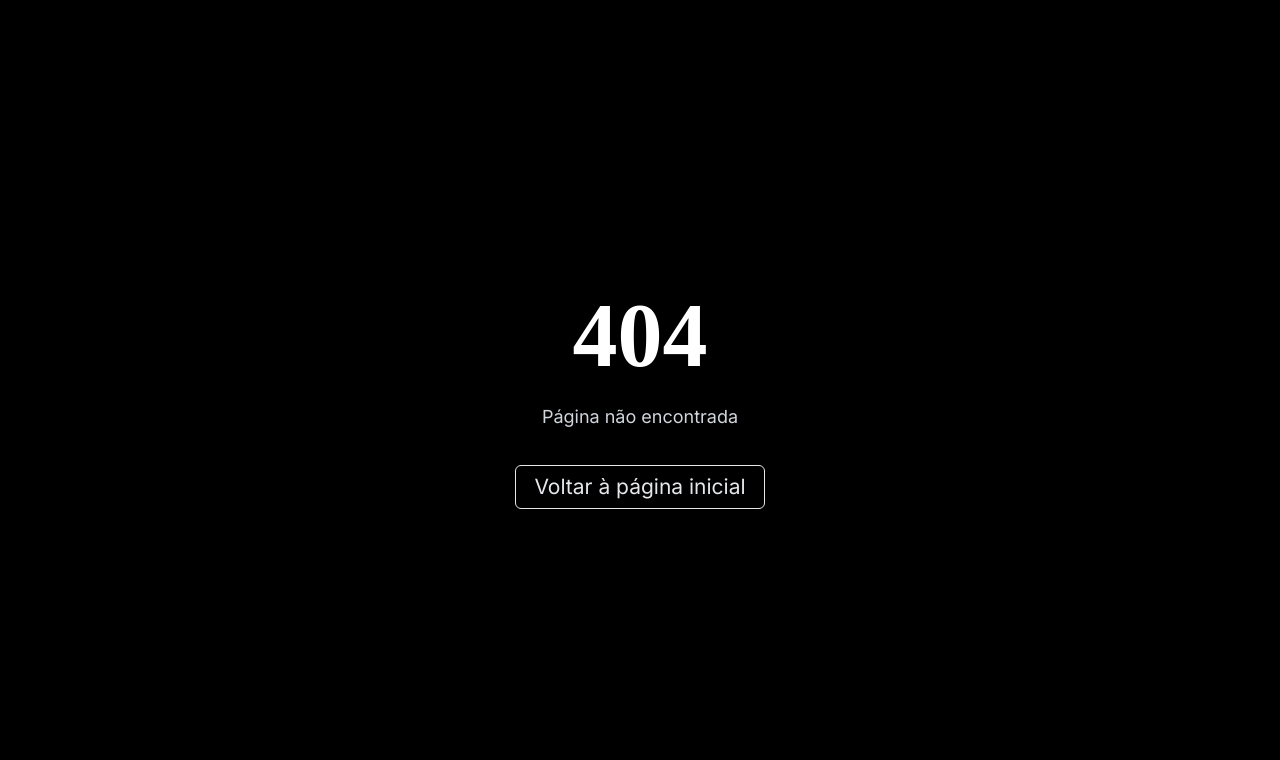
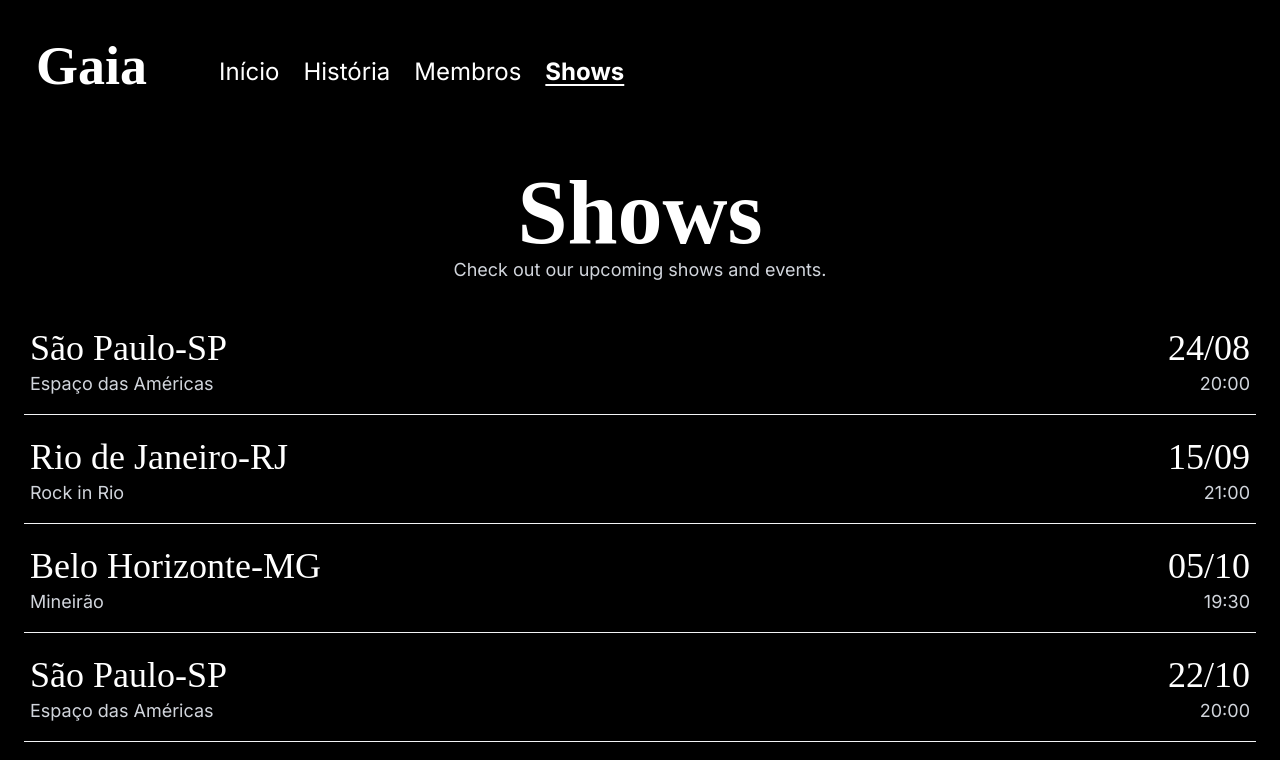
Before and after one commit to Samuel-lab-prog/Gaia, a React (Vite) app: page /shows in a window 1280 px wide. Before the commit this address had no page. Shown: the top 760 px of the page. Built offline with nearby package versions, Linux system fonts and the light colour scheme; a web font is replaced by a local one.

Commit message:
Página de eventos concluída

```diff
--- a/src/App.tsx
+++ b/src/App.tsx
@@ -6,6 +6,7 @@ import HomePage from './pages/HomePage';
 import ErrorPage from './pages/ErrorPage';
 import MembersPage from './pages/MembersPage';
 import MemberDetails from './pages/MemberDetails';
+import ShowsPage from './pages/ShowsPage';
 import Navbar from './components/Navbar';
 import ScrollToTop from './components/ScrollToTop';
 import AnimatedOutlet from './components/AnimatedOutlet';
@@ -17,7 +18,7 @@ const navbarProps = {
     { label: 'Início', to: '/' },
     { label: 'História', to: '/about' },
     { label: 'Membros', to: '/members' },
-    { label: 'Eventos', to: '/events' },
+    { label: 'Shows', to: '/shows' },
   ],
   dropdownIconSrc: hamburgerIcon,
 };
@@ -46,6 +47,10 @@ const router = createBrowserRouter([
         path: '/members/:memberName',
         element: <MemberDetails />,
       },
+      {
+        path: '/shows',
+        element: <ShowsPage />,
+      },
     ],
   },
 ]);
--- a/src/components/Navbar.tsx
+++ b/src/components/Navbar.tsx
@@ -16,7 +16,7 @@ export default function Navbar({
   dropdownIconSrc,
 }: NavbarProps) {
   const navClasses =
-    'flex items-end justify-between md:justify-start bg-transparent px-2 h-16 px-6 fixed top-0 left-0 right-0 z-30';
+    'flex items-end justify-between md:justify-start bg-transparent h-16 px-6 fixed top-0 left-0 right-0 z-30';
   const linkListClasses = 'hidden md:flex gap-x-4 md:ml-12 mb-1';
   const [isDropdownOpen, setIsDropdownOpen] = useState(false);
   const navigate = useNavigate();
--- /dev/null
+++ b/src/components/ShowCard.tsx
@@ -0,0 +1,22 @@
+type ShowCardProps = {
+  date: string;
+  time: string;
+  location: string;
+  venue: string;
+}
+
+export default function ShowCard({ show }: { show: ShowCardProps }) {
+  return (
+    <div className={`p-1 flex flex-col bg-transparent bg-opacity-50 rounded-lg shadow-lg text-center w-full`}>
+      <div className="flex">
+      <h3 className="text-white w-fit flex-7 text-start">{show.location}</h3>
+      <h3 className="text-white w-fit flex-3 text-end">{show.date}</h3>
+
+      </div>
+      <div className="flex">
+      <p className="text-gray-300 flex-7 text-start">{show.venue}</p>
+      <p className="text-gray-300 flex-3 text-end">{show.time}</p>
+      </div>
+    </div>
+  );
+}
--- /dev/null
+++ b/src/data/shows.ts
@@ -0,0 +1,27 @@
+
+export const shows = [
+  {
+    date: '24/08',
+    time: '20:00',
+    location: 'São Paulo-SP',
+    venue: 'Espaço das Américas',
+  },
+  {
+    date: '15/09',
+    time: '21:00',
+    location: 'Rio de Janeiro-RJ',
+    venue: 'Rock in Rio',
+  },
+  {
+    date: '05/10',
+    time: '19:30',
+    location: 'Belo Horizonte-MG',
+    venue: 'Mineirão',
+  },
+  {
+    date: '22/10',
+    time: '20:00',
+    location: 'São Paulo-SP',
+    venue: 'Espaço das Américas',
+  },
+];
--- a/src/pages/HomePage.tsx
+++ b/src/pages/HomePage.tsx
@@ -13,7 +13,7 @@ export default function Home() {
           <p className="mb-4 text-gray-300 lg:text-base">
             Grupo instrumental do IFRS campus Osório
           </p>
-          <Button to="/about" variant="secondary">
+          <Button to="/shows" variant="secondary">
             Ver shows
           </Button>
         </div>
--- /dev/null
+++ b/src/pages/ShowsPage.tsx
@@ -0,0 +1,35 @@
+import Button from "../components/Button";
+import ShowCard from "../components/ShowCard";
+import { shows } from "../data/shows";
+import { useNavigate } from "react-router-dom";
+export default function ShowsPage() {
+  const navigate = useNavigate();
+  return (
+    <main className="absolute w-full h-full">
+      <section className="p-4 mt-24 flex flex-col items-center">
+        <h2 className="text-white text-center lg:text-6xl">
+          Shows
+        </h2>
+        <p className="text-gray-300 text-center md:w-4/5 lg:w-2/5">
+          Check out our upcoming shows and events.
+        </p>
+        <div className="flex flex-col items-center mt-6 w-full">
+          {shows.map(
+            (show: {
+              date: string;
+              time: string;
+              location: string;
+              venue: string;
+            }) => (
+              <>
+                <ShowCard key={show.date + show.time} show={show} />
+                <hr className="border-gray-100 my-2 w-full" />
+              </>
+            )
+          )}
+        </div>
+        <Button variant="secondary" className="w-full md:hidden flex items-center justify-center h-12 mt-4" onClick={() => navigate(-1)}>Voltar</Button>
+      </section>
+    </main>
+  );
+}
```
